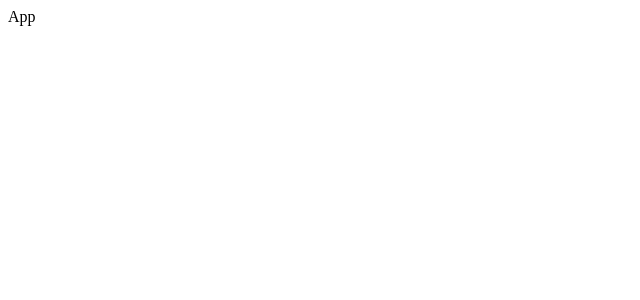
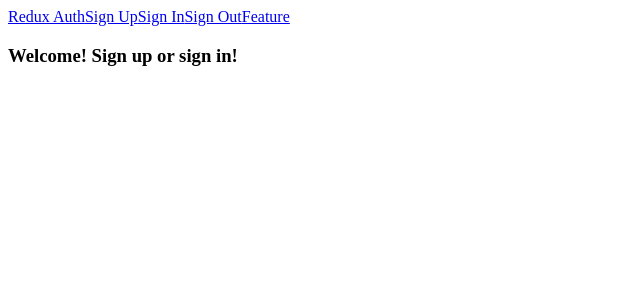
Before and after one commit to franknavarro/AuthClient, a React (Create React App) app: page / in a window 1280 px wide. Shown: the top 300 px of the page, without its empty margins (0-640 px from the left). Built offline with nearby package versions, Linux system fonts and the light colour scheme.

Commit message:
Hooked up welcome page and header

```diff
--- a/src/components/App.js
+++ b/src/components/App.js
@@ -1,7 +1,13 @@
 import React from 'react';
+import Header from './Header';
 
-const App = () => {
-  return <div>App</div>;
+const App = ({ children }) => {
+  return (
+    <div>
+      <Header />
+      {children}
+    </div>
+  );
 };
 
 export default App;
--- a/src/index.js
+++ b/src/index.js
@@ -1,6 +1,15 @@
 import React from 'react';
 import ReactDOM from 'react-dom';
+import { BrowserRouter, Route } from 'react-router-dom';
 
 import App from './components/App';
+import Welcome from './components/Welcome';
 
-ReactDOM.render(<App />, document.querySelector('#root'));
+ReactDOM.render(
+  <BrowserRouter>
+    <App>
+      <Route path="/" exact component={Welcome} />
+    </App>
+  </BrowserRouter>,
+  document.querySelector('#root'),
+);
```
